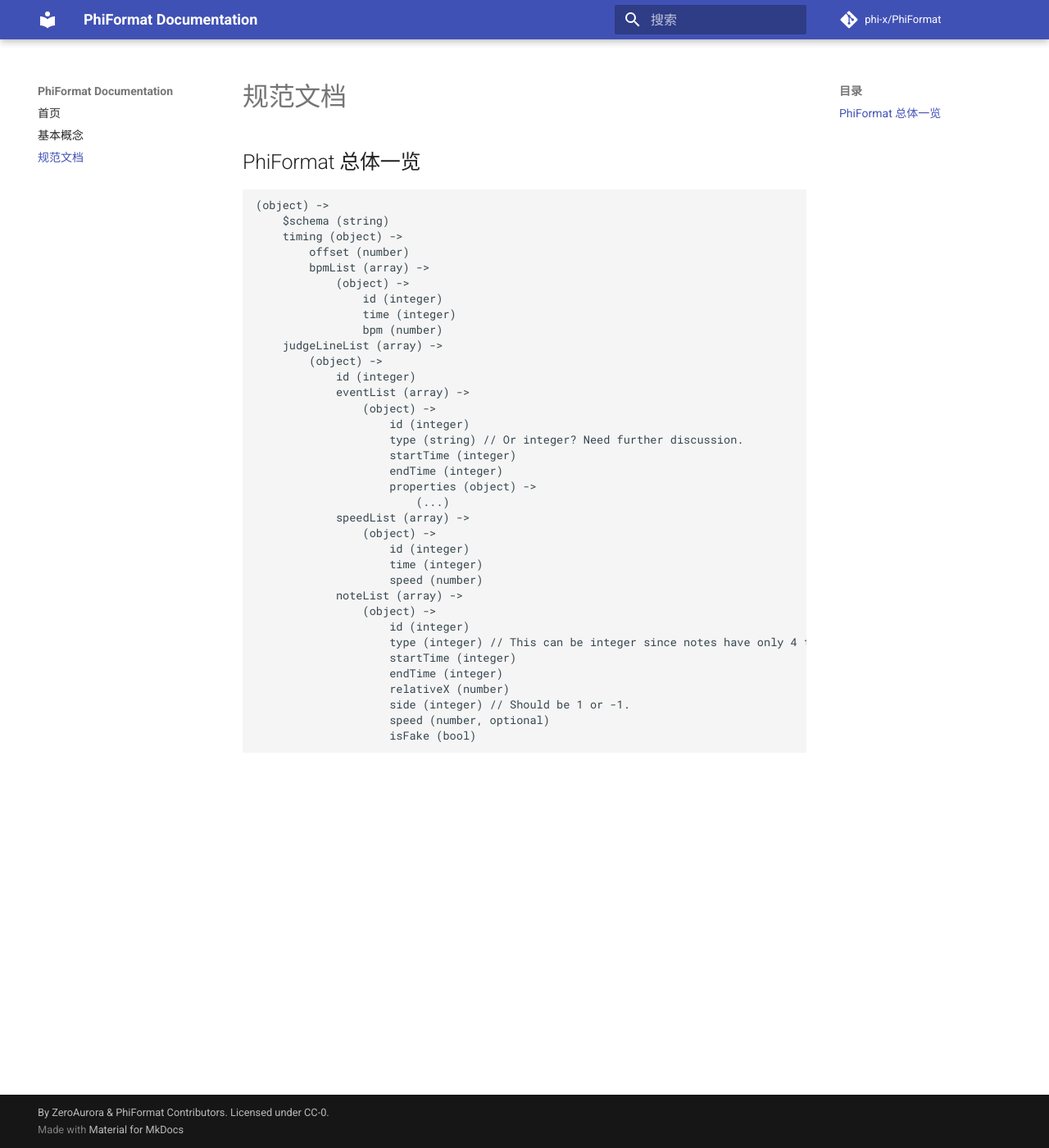
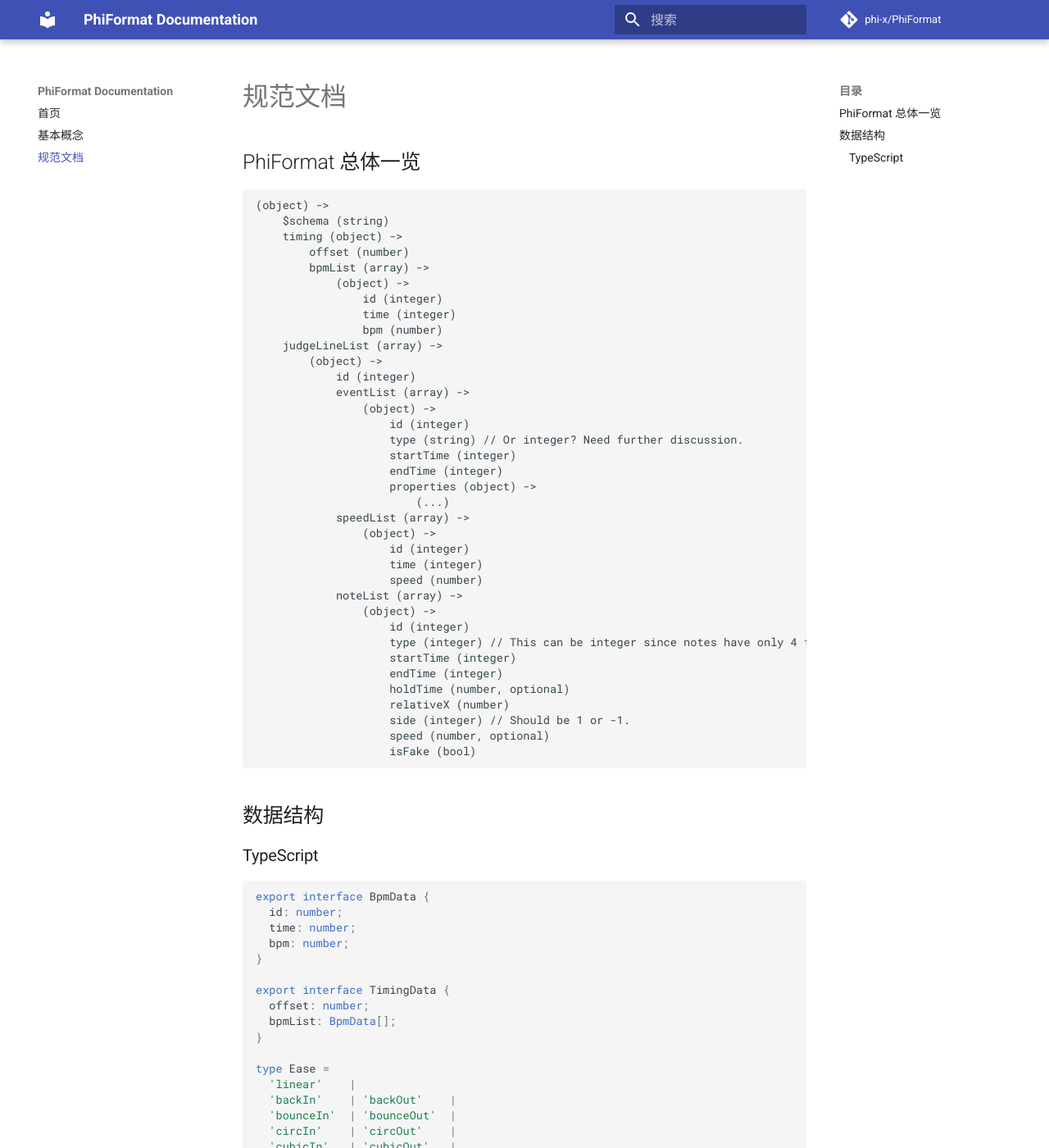
Before and after one commit to laoli404for/PhiFormat, an MkDocs documentation site: the page built from docs/spec.md, in a window 1280 px wide and 1400 px high. Shown: the whole window at 82% size. Built offline with MkDocs 1.6.1 and Material for MkDocs 9.7.7, drawn with Linux system fonts in a browser that asks for light colours; comment, search, counter and statistics services are not loaded; some of the changed text lies outside the part shown.

Commit message:
data structure

````diff
--- a/docs/spec.md
+++ b/docs/spec.md
@@ -34,9 +34,123 @@
                     type (integer) // This can be integer since notes have only 4 types.
                     startTime (integer)
                     endTime (integer)
+                    holdTime (number, optional)
                     relativeX (number)
                     side (integer) // Should be 1 or -1.
                     speed (number, optional)
                     isFake (bool)
+```
 
+## 数据结构
+
+### TypeScript
+
+```typescript
+export interface BpmData {
+  id: number;
+  time: number;
+  bpm: number;
+}
+
+export interface TimingData {
+  offset: number;
+  bpmList: BpmData[];
+}
+
+type Ease =
+  'linear'    |
+  'backIn'    | 'backOut'    |
+  'bounceIn'  | 'bounceOut'  |
+  'circIn'    | 'circOut'    |
+  'cubicIn'   | 'cubicOut'   |
+  'elasticIn' | 'elasticOut' |
+  'expoIn'    | 'expoOut'    |
+  'quadIn'    | 'quadOut'    |
+  'quartIn'   | 'quartOut'   |
+  'quintIn'   | 'quintOut'   |
+  'sineIn'    | 'sineOut'    ;
+
+interface BaseEventData {
+  id: number;
+  type: string;
+  startTime: number;
+  endTime: number;
+  properties: {};
+}
+
+interface MoveEventData extends BaseEventData {
+  type: 'move';
+  properties: {
+    x: number;
+    y: number;
+    easeX: Ease;
+    easeY: Ease;
+  };
+}
+
+interface RotateEventData extends BaseEventData {
+  type: 'rotate';
+  properties: {
+    angle: number;
+    ease: Ease;
+  };
+}
+
+interface FadeEventData extends BaseEventData {
+  type: 'fade';
+  properties: {
+    alpha: number;
+    ease: Ease;
+  };
+}
+
+export type EventData = MoveEventData | RotateEventData | FadeEventData;
+
+export interface SpeedData {
+  id: number;
+  time: number;
+  speed: number;
+}
+
+interface BaseNoteData {
+  id: number;
+  type: string;
+  startTime: number;
+  endTime: number;
+  relativeX: number;
+  side: 1 | -1;
+  speed?: number;
+  isFake: boolean;
+}
+
+interface ClickNoteData extends BaseNoteData {
+  type: 'click';
+}
+
+interface FlickNoteData extends BaseNoteData {
+  type: 'flick';
+}
+
+interface DragNoteData extends BaseNoteData {
+  type: 'drag';
+}
+
+interface HoldNoteData extends BaseNoteData {
+  type: 'hold';
+  holdTime: number;
+}
+
+export type NoteData = ClickNoteData | FlickNoteData | DragNoteData | HoldNoteData;
+
+export interface JudgeLineData {
+  id: number;
+  eventList: EventData[];
+  speedList: SpeedData[];
+  noteList: NoteData[];
+}
+
+export interface ChartData {
+  timing: TimingData;
+  judgeLineList: JudgeLineData[];
+}
 ```
````
